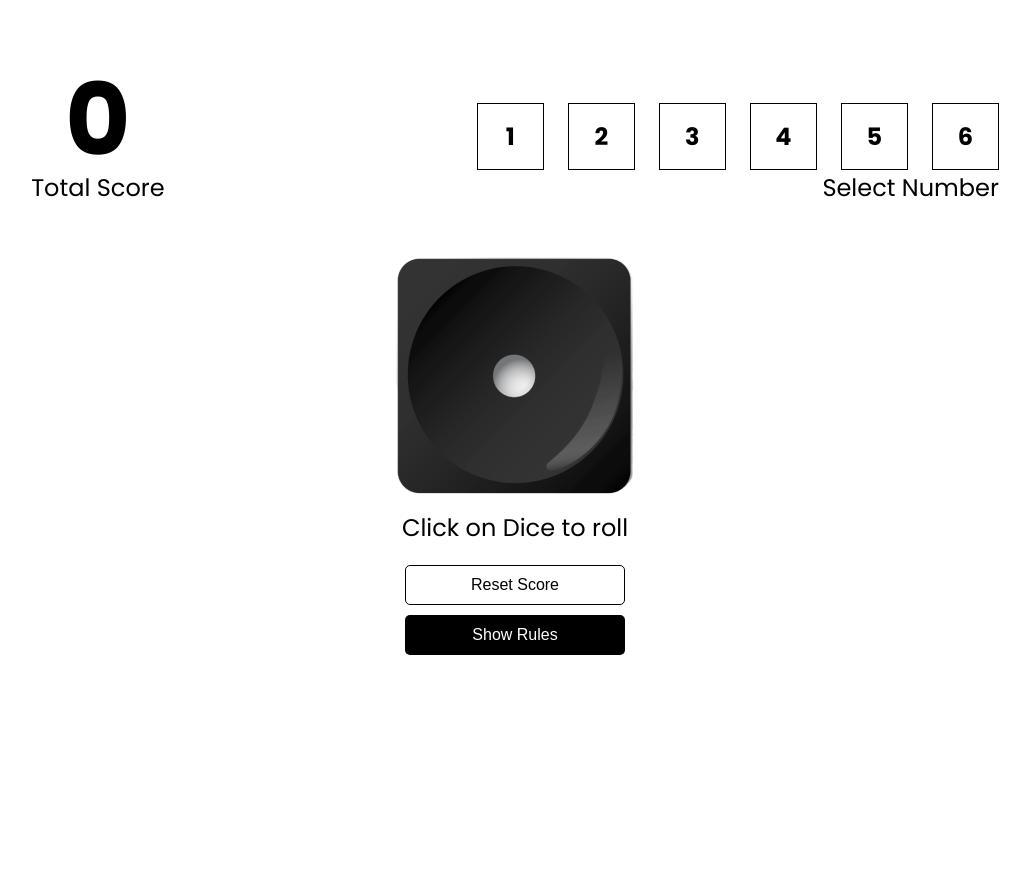
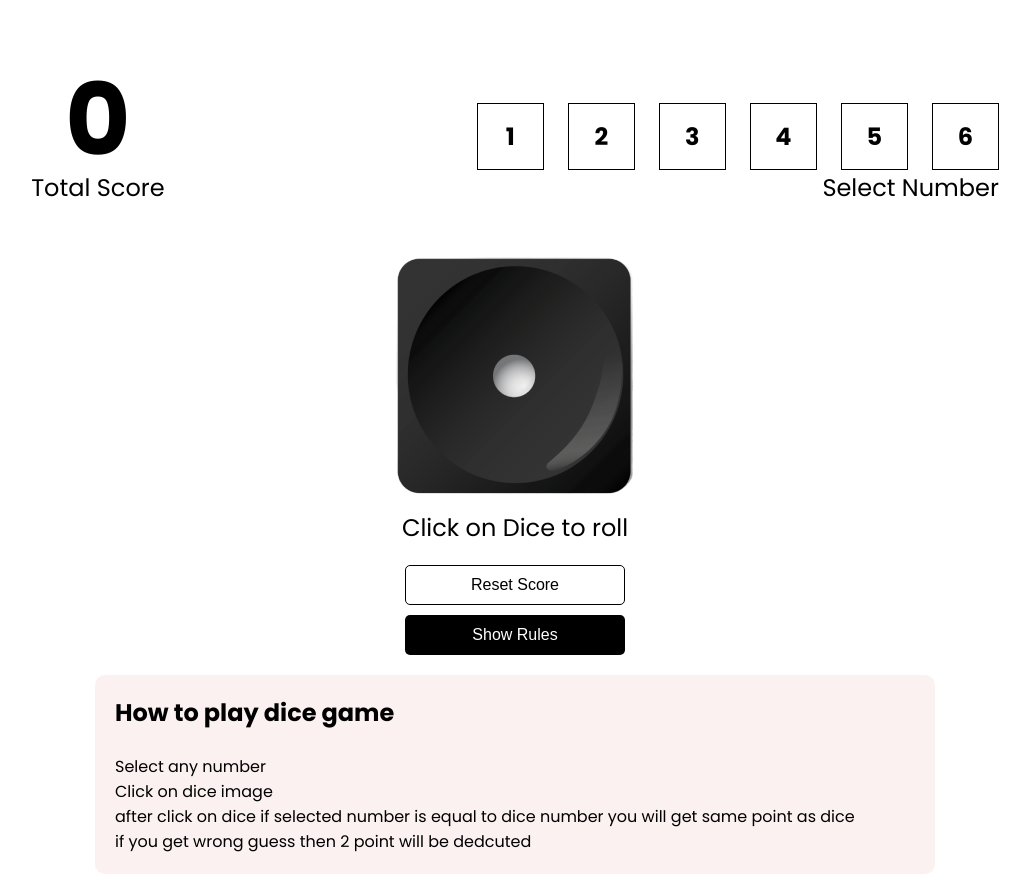
Before and after one commit to Kirtijha083/React_Practice_project3, a React (Vite) app: page / in a window 1280 px wide. Shown: the whole page, without its empty margins (125-1155 px from the left). Before the commit the page ends 800 px from the top, so only its background shows below. Built offline with nearby package versions, Linux system fonts and the light colour scheme.

Commit message:
added style

```diff
--- a/src/components/GamePlay.jsx
+++ b/src/components/GamePlay.jsx
@@ -5,6 +5,7 @@ import RoleDice from "./RoleDice";
 import { useState } from "react";
 // import { Button } from "../styled/Button";
 import { Button, OutlineButton } from "../styled/Button";
+import Rules from "./Rules";
 
 
 export default function GamePlay() {
@@ -59,7 +60,7 @@ export default function GamePlay() {
         <OutlineButton onClick={resetScore}>Reset Score</OutlineButton>
         <Button>Show Rules</Button>
       </div>
-
+<Rules/>
     </MainContainer>
   );
 };
--- a/src/components/Rules.jsx
+++ b/src/components/Rules.jsx
@@ -23,7 +23,7 @@ const RulesContainer = styled.div`
   margin: 0 auto;
   background-color: #fbf1f1;
   padding: 20px;
-  margin-top: 40px;
+  margin-top: 20px;
   border-radius: 10px;
   h2 {
     font-size: 24px;
```
